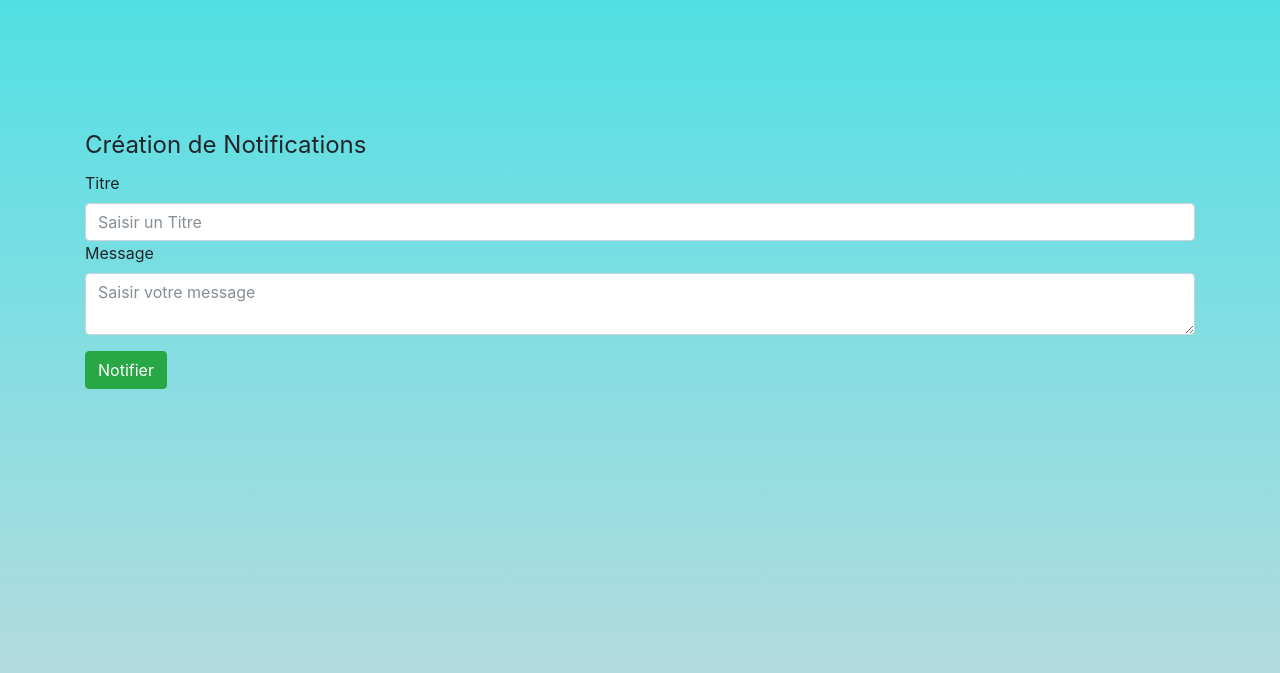
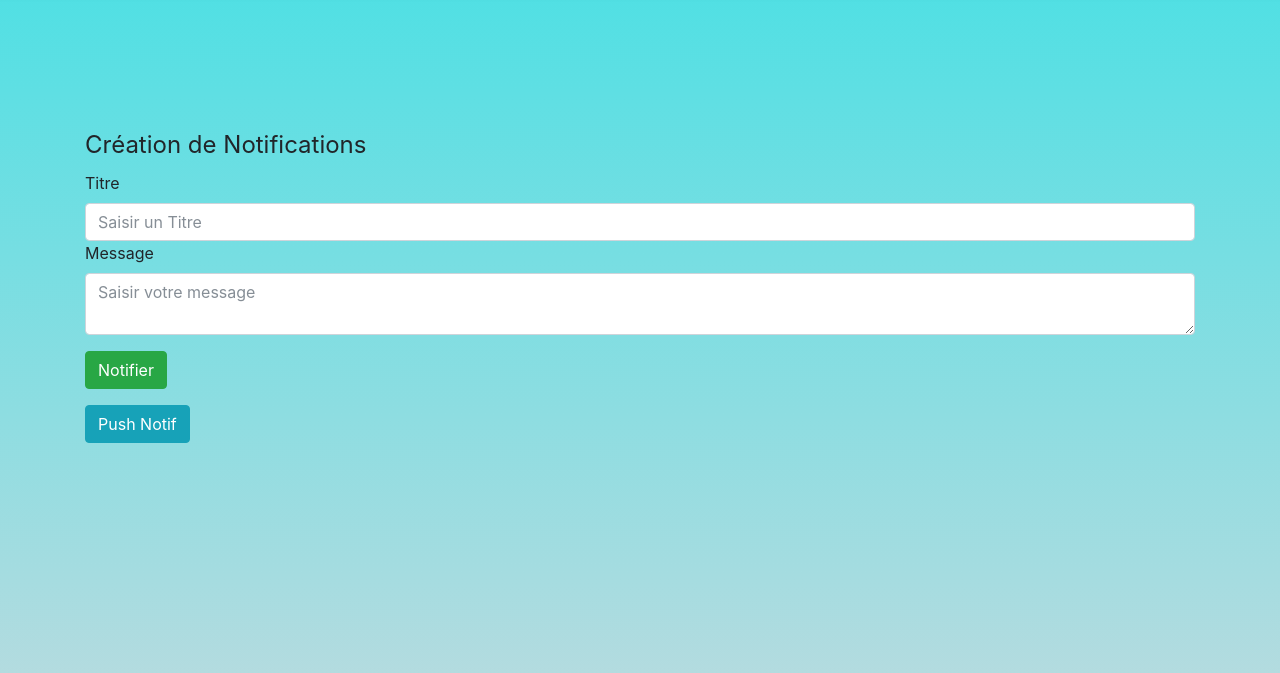
Before and after one commit to FaridBenmebarek/PWA_Desmaskes, a website: page actu.html in a window 1280 px wide. Shown: the part 65-738 px from the top of the page. Drawn offline with nearby package versions, Linux system fonts and the light colour scheme.

Commit message:
Commit 1.0.36

```diff
--- a/actu.html
+++ b/actu.html
@@ -37,6 +37,7 @@
 
         <button type="submit" class="btn btn-success"> <span class="glyphicon glyphicon-ok" aria-hidden="true"></span>Notifier</button>
     </form>
+    <button onclick="notif()" class="btn btn-info">Push Notif</button>
 
 </div>
 
@@ -49,6 +50,12 @@
     </a>
 </footer>
 <!--<div id="technos"></div>-->
+<script>
+    function notif() {
+        var not = new Notification("Test de notif", { icon: "https://faridbenmebarek.github.io/PWAdesmaskes/images/icons/icon-512x512.png", tag: "song" });
+        not.onclick = function() { displaySong(this); };
+    }
+</script>
 <script src="https://code.jquery.com/jquery-3.3.1.min.js"></script>
 <script src="easyNotify.js"></script>
 <script src="main.js"></script>
--- a/sw.js
+++ b/sw.js
@@ -71,6 +71,7 @@ self.addEventListener('fetch', evt => {
 });
 // --------------------------------------------------------------------------
 //Notifications
+function notif() {
     self.registration.showNotification('Tournoi Magic ce soir !', {
         body: 'A partir de 18h ce soir, 20 places disponibles, cashprize de 5000€ !!! ',
         icon: "images/magic.png",
@@ -85,15 +86,16 @@ self.addEventListener('notificationclose', evt => {
     });
 
     self.addEventListener('notificationclick', evt => {
-    if(evt.action === 'accept') {
+        if (evt.action === 'accept') {
             console.log('vous avez accepté');
-    } else if(evt.action === 'refuse') {
+        } else if (evt.action === 'refuse') {
             console.log('vous avez refusé')
         } else {
             console.log('vous avez cliqué sur la notification (pas sur un des boutons)')
         }
         evt.notification.close();
     });
+}
 // --------------------------------------------------------------------------
 
 //Push Notification
```
Lines whose indentation alone changed are shown as unchanged.
